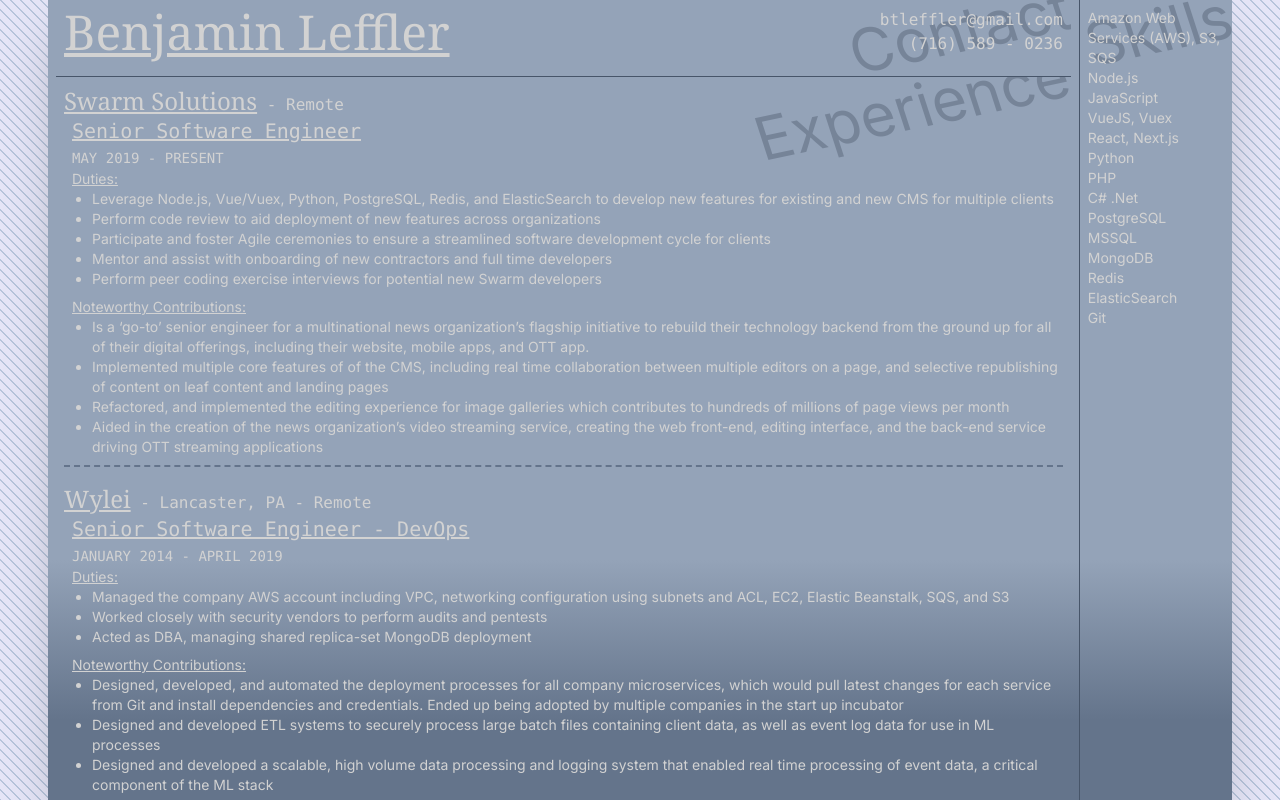
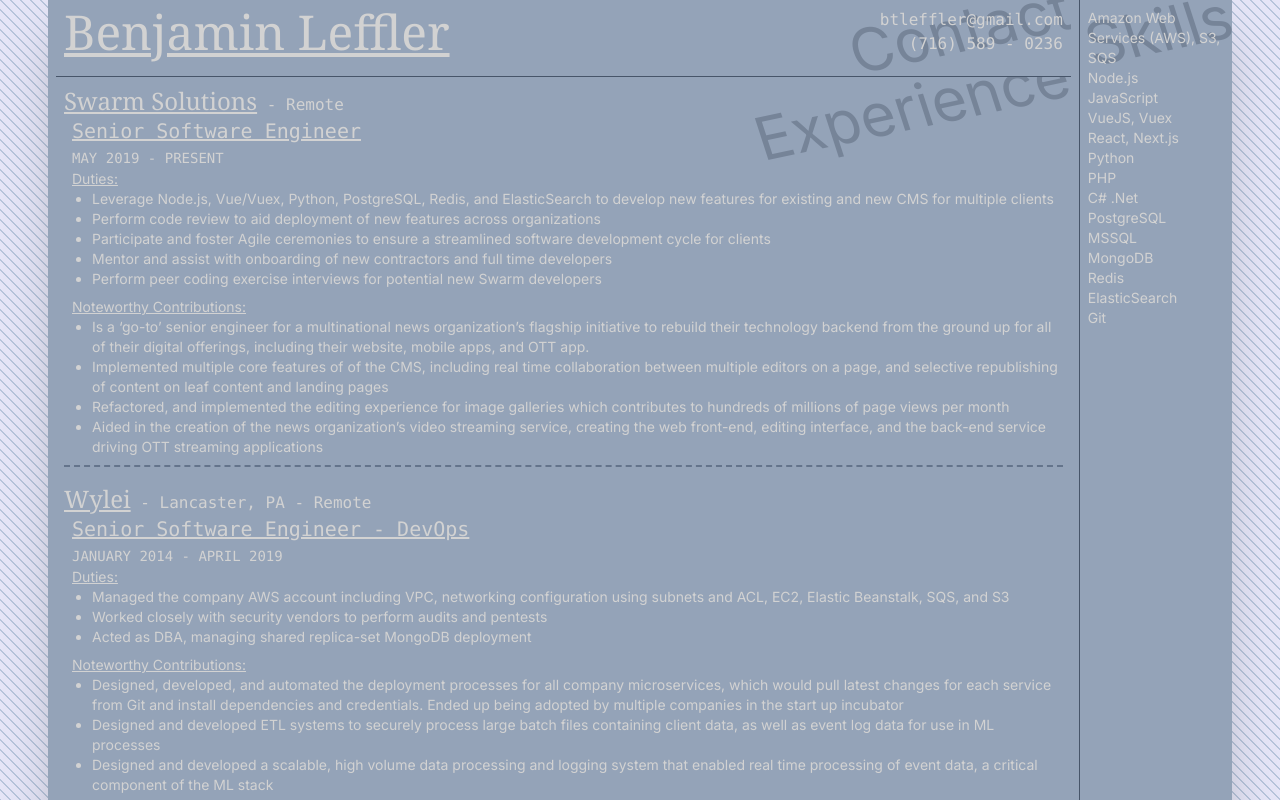
Before and after one commit to btleffler/resume-app, a Next.js app: page /about in a window 1280 px wide. Shown: the top 800 px of the page. Built offline with nearby package versions, Linux system fonts and the light colour scheme.

Commit message:
Fix resume height on shorter screens

```diff
--- a/src/components/about/Resume.tsx
+++ b/src/components/about/Resume.tsx
@@ -11,7 +11,7 @@
 }) {
   return (
     <section
-      className="h-screen flex max-lg:flex-col shadow-2xl bg-gradient-to-b from-slate-400 via-70% via-slate-400 to-slate-500 to-90% divide-x divide-slate-600 max-lg:divide-x-0 max-lg:divide-y-2"
+      className="min-h-screen flex max-lg:flex-col shadow-2xl bg-gradient-to-b from-slate-400 via-70% via-slate-400 to-slate-500 to-90% divide-x divide-slate-600 max-lg:divide-x-0 max-lg:divide-y-2"
       role="document">
       <div
         className="flex-auto ml-2 mr-2 divide-y divide-slate-600">
```
